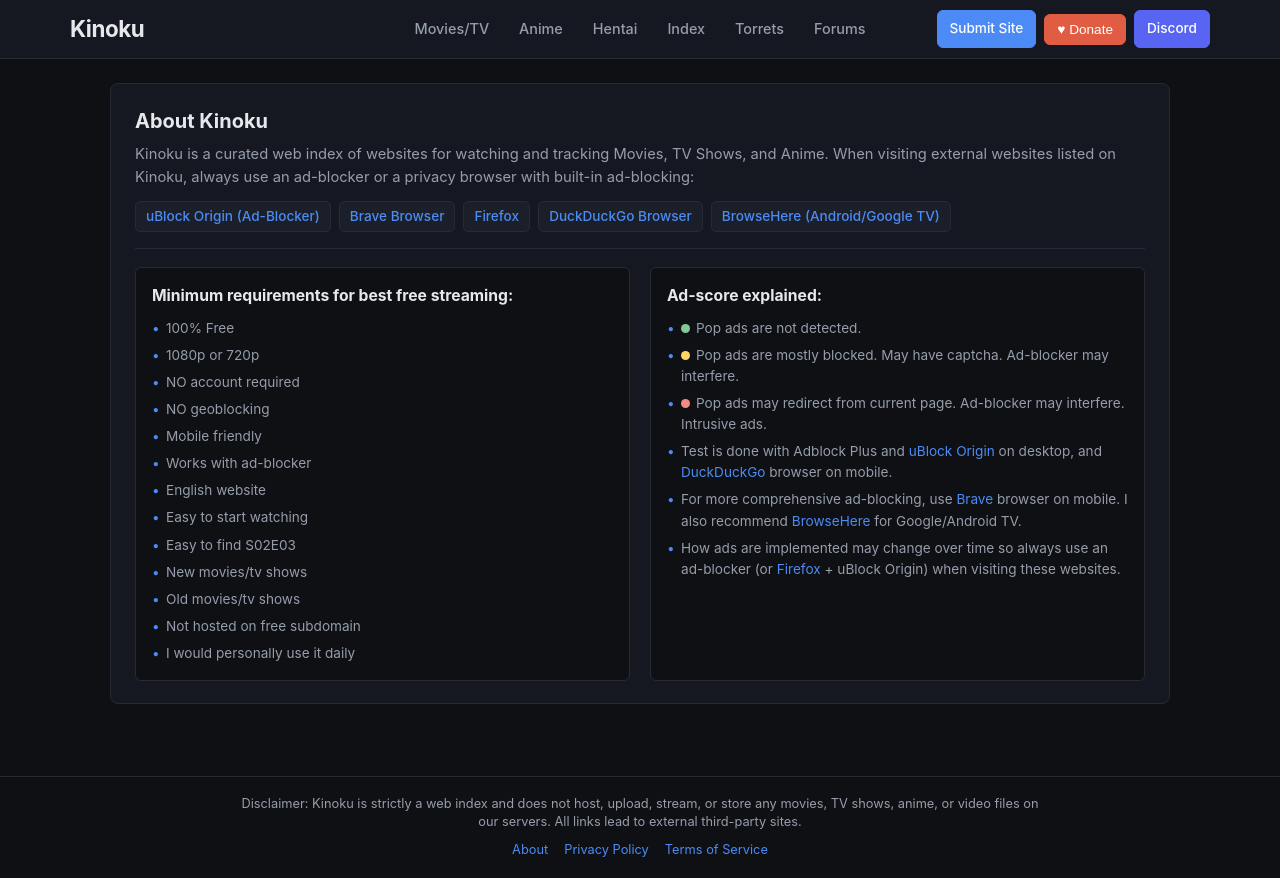
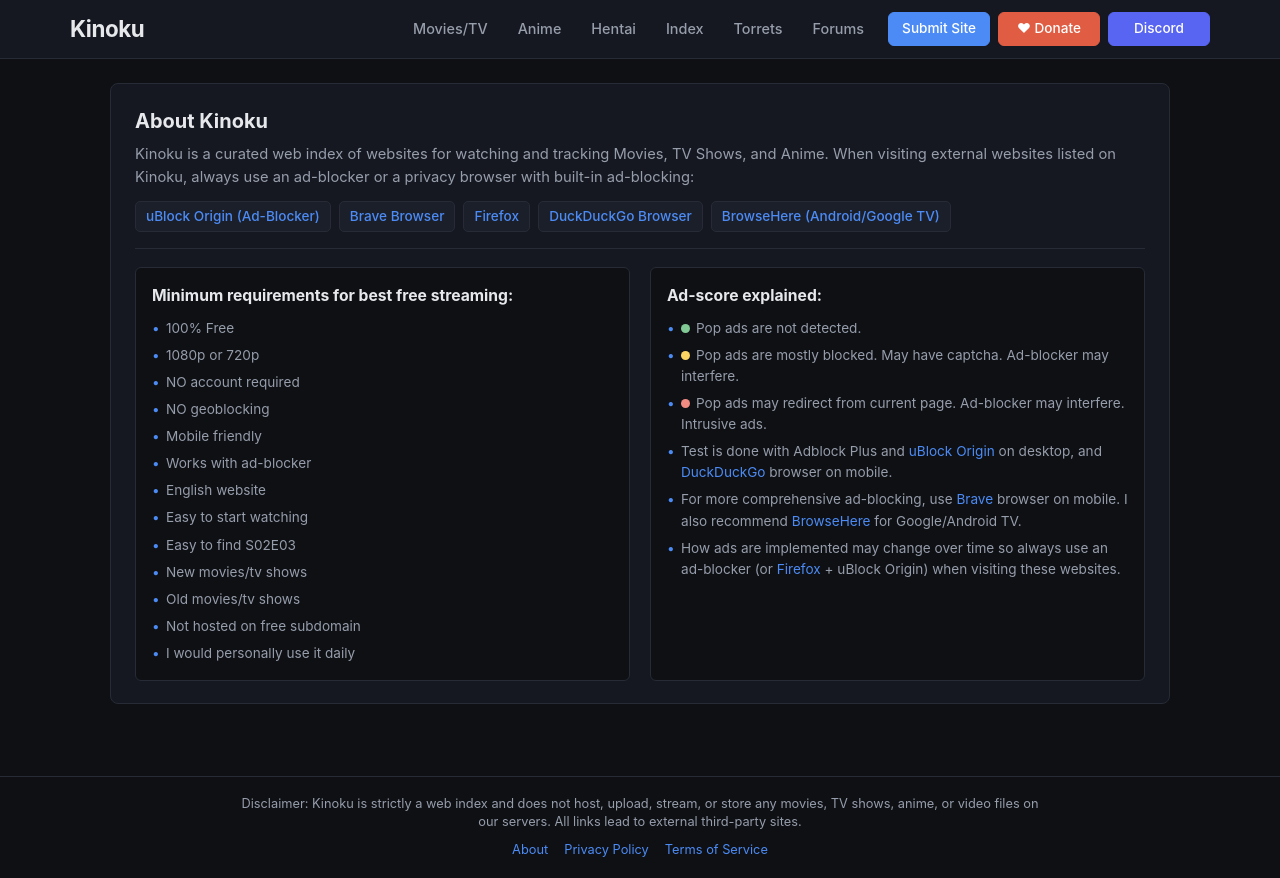
Before and after one commit to qwideyed/Kinoku, a plain HTML site: page index.html in a window 1280 px wide. Drawn offline with Linux system fonts and the light colour scheme.

Commit message:
Refactor button styles in index.html
Updated button styles and adjusted padding for better layout.

```diff
--- a/index.html
+++ b/index.html
@@ -137,6 +137,10 @@ header {
   gap: 8px;
 }
 
+.nav-actions .btn {
+  min-width: 102px;
+}
+
 @media (max-width: 960px) {
   .nav-container {
     grid-template-columns: 1fr 1fr;
@@ -153,13 +157,18 @@ header {
   background-color: var(--surface-alt);
   color: var(--text);
   border: 1px solid var(--border);
-  padding: 7px 12px;
+  height: 34px;
+  padding: 0 13px;
   border-radius: 6px;
+  font-family: inherit;
   font-size: 0.85rem;
   font-weight: 500;
+  line-height: 1;
+  white-space: nowrap;
   cursor: pointer;
   display: inline-flex;
   align-items: center;
+  justify-content: center;
   gap: 6px;
   text-decoration: none;
   transition: background-color 0.15s, border-color 0.15s;
```
